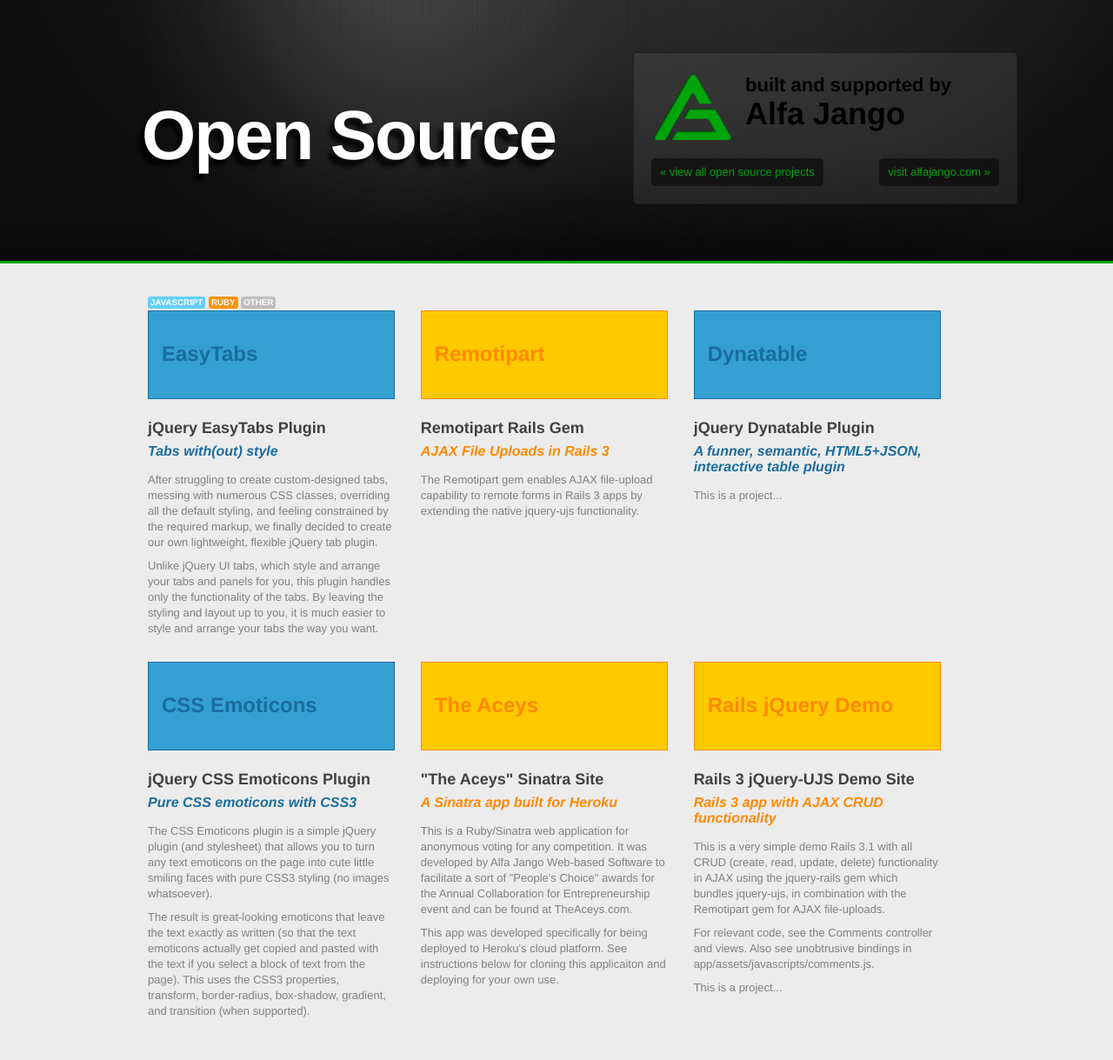
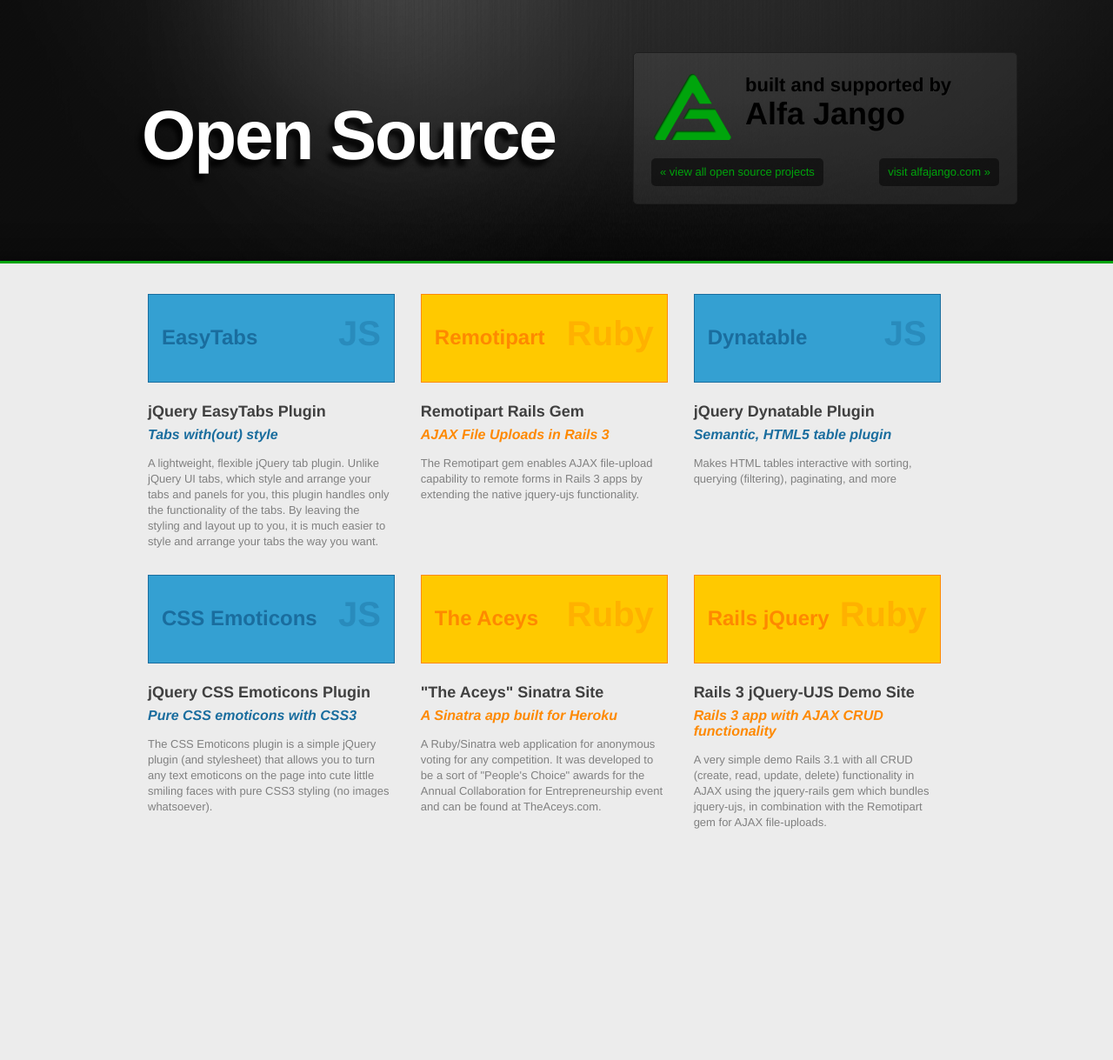
Before and after one commit to alfajango/alfajango.github.com, a Jekyll site: the page built from index.html, in a window 1280 px wide. Shown: the whole page at 87% size. Built offline with Jekyll 4.4.1, drawn with Linux system fonts in a browser that asks for light colours; nearby versions of some CDN libraries; library files that are not in the unit come from our copies; Markdown is read by kramdown in place of the engine named in the settings; after the commit the page ends 1002 px from its top, so only the background shows below that.

Commit message:
Updated homepage with more info and styles

```diff
--- a/css/application.css
+++ b/css/application.css
@@ -153,6 +153,20 @@
 .project-tile.ruby a, li.ruby .homepage-tagline {
   color: #FE8900;
 }
+.project-tile span {
+  float: right;
+  font-size: 40px;
+  margin-top: 35px;
+  margin-right: 15px;
+  font-weight: bold;
+}
+.project-tile.js span {
+  color: #298BBC;
+}
+.project-tile.ruby span {
+  color: #FFB100;
+}
+
 .homepage-tagline {
   font-weight: bold;
   font-style: italic;
--- a/index.html
+++ b/index.html
@@ -5,68 +5,71 @@
 ---
 
 <div class='container'>
-  <span class='label notice'>JavaScript</span>
-  <span class='label warning'>Ruby</span>
-  <span class='label'>Other</span>
 
   <ul class="projects unstyled">
     <li class='js'>
-      <div class='project-tile js jquery'><a href="/easytabs">EasyTabs</a></div>
+      <div class='project-tile js jquery'>
+        <span>JS</span>
+        <a href="/easytabs">EasyTabs</a>
+      </div>
       <h3>jQuery EasyTabs Plugin</h3>
       <span class='homepage-tagline'>Tabs with(out) style</span>
-      <p>After struggling to create custom-designed tabs, messing with numerous CSS classes, overriding all the default styling, and feeling constrained by the required markup, we finally decided to create our own lightweight, flexible jQuery tab plugin.</p>
-      <p>Unlike jQuery UI tabs, which style and arrange your tabs and panels for you, this plugin handles only the functionality of the tabs. By leaving the styling and layout up to you, it is much easier to style and arrange your tabs the way you want.</p>
+      <p>A lightweight, flexible jQuery tab plugin. Unlike jQuery UI tabs, which style and arrange your tabs and panels for you, this plugin handles only the functionality of the tabs. By leaving the styling and layout up to you, it is much easier to style and arrange your tabs the way you want.</p>
     </li>
     <li class='ruby'>
-      <div class='project-tile ruby rails'><a href="/remotipart">Remotipart</a></div>
+      <div class='project-tile ruby rails'>
+        <span>Ruby</span>
+        <a href="/remotipart">Remotipart</a>
+      </div>
       <h3>Remotipart Rails Gem</h3>
       <span class='homepage-tagline'>AJAX File Uploads in Rails 3</span>
       <p>The Remotipart gem enables AJAX file-upload capability to remote forms in Rails 3 apps by extending the native jquery-ujs functionality.</p>
     </li>
     <li class='js'>
-      <div class='project-tile js jquery'><a href="/dynatable">Dynatable</a></div>
+      <div class='project-tile js jquery'>
+        <span>JS</span>
+        <a href="/dynatable">Dynatable</a>
+      </div>
       <h3>jQuery Dynatable Plugin</h3>
-      <span class='homepage-tagline'>A funner, semantic, HTML5+JSON, interactive table plugin</span>
-      <p>This is a project...</p>
+      <span class='homepage-tagline'>Semantic, HTML5 table plugin</span>
+      <p>Makes HTML tables interactive with sorting, querying
+      (filtering), paginating, and more</p>
     </li>
     <li class='js'>
-      <div class='project-tile js jquery'><a href="/css-emoticons">CSS Emoticons</a></div>
+      <div class='project-tile js jquery'>
+        <span>JS</span>
+        <a href="/css-emoticons">CSS Emoticons</a>
+      </div>
       <h3>jQuery CSS Emoticons Plugin</h3>
       <span class='homepage-tagline'>Pure CSS emoticons with CSS3</span>
       <p>The CSS Emoticons plugin is a simple jQuery plugin (and
       stylesheet) that allows you to turn any text emoticons on the page
       into cute little smiling faces with pure CSS3 styling (no images
       whatsoever).</p>
-      <p>The result is great-looking emoticons that leave the text exactly as
-written (so that the text emoticons actually get copied and pasted with
-the text if you select a block of text from the page). This uses the
-CSS3 properties, transform, border-radius, box-shadow, gradient, and
-transition (when supported).</p>
     </li>
     <li class='ruby'>
-      <div class='project-tile site ruby sinatra'><a href="/aceys">The Aceys</a></div>
+      <div class='project-tile site ruby sinatra'>
+        <span>Ruby</span>
+        <a href="/aceys">The Aceys</a>
+      </div>
       <h3>"The Aceys" Sinatra Site</h3>
       <span class='homepage-tagline'>A Sinatra app built for Heroku</span>
-      <p>This is a Ruby/Sinatra web application for anonymous voting for
-      any competition. It was developed by Alfa Jango Web-based Software
-      to facilitate a sort of "People's Choice" awards for the Annual
+      <p>A Ruby/Sinatra web application for anonymous voting for
+      any competition. It was developed to be a sort of "People's Choice" awards for the Annual
       Collaboration for Entrepreneurship event and can be found at
       TheAceys.com.</p>
-      <p>This app was developed specifically for being deployed to Heroku's cloud
-platform. See instructions below for cloning this applicaiton and
-deploying for your own use.</p>
     </li>
     <li class='ruby'>
-      <div class='project-tile site ruby rails jquery'><a href="/rails-jquery-demo">Rails jQuery Demo</a></div>
+      <div class='project-tile site ruby rails jquery'>
+        <span>Ruby</span>
+        <a href="/rails-jquery-demo">Rails jQuery</a>
+      </div>
       <h3>Rails 3 jQuery-UJS Demo Site</h3>
       <span class='homepage-tagline'>Rails 3 app with AJAX CRUD functionality</span>
-      <p>This is a very simple demo Rails 3.1 with all CRUD (create,
+      <p>A very simple demo Rails 3.1 with all CRUD (create,
       read, update, delete) functionality in AJAX using the jquery-rails
       gem which bundles jquery-ujs, in combination with the Remotipart
       gem for AJAX file-uploads.</p>
-      <p>For relevant code, see the Comments controller and views. Also see
-unobtrusive bindings in app/assets/javascripts/comments.js.</p>
-      <p>This is a project...</p>
     </li>
   </ul>
 </div>
```
